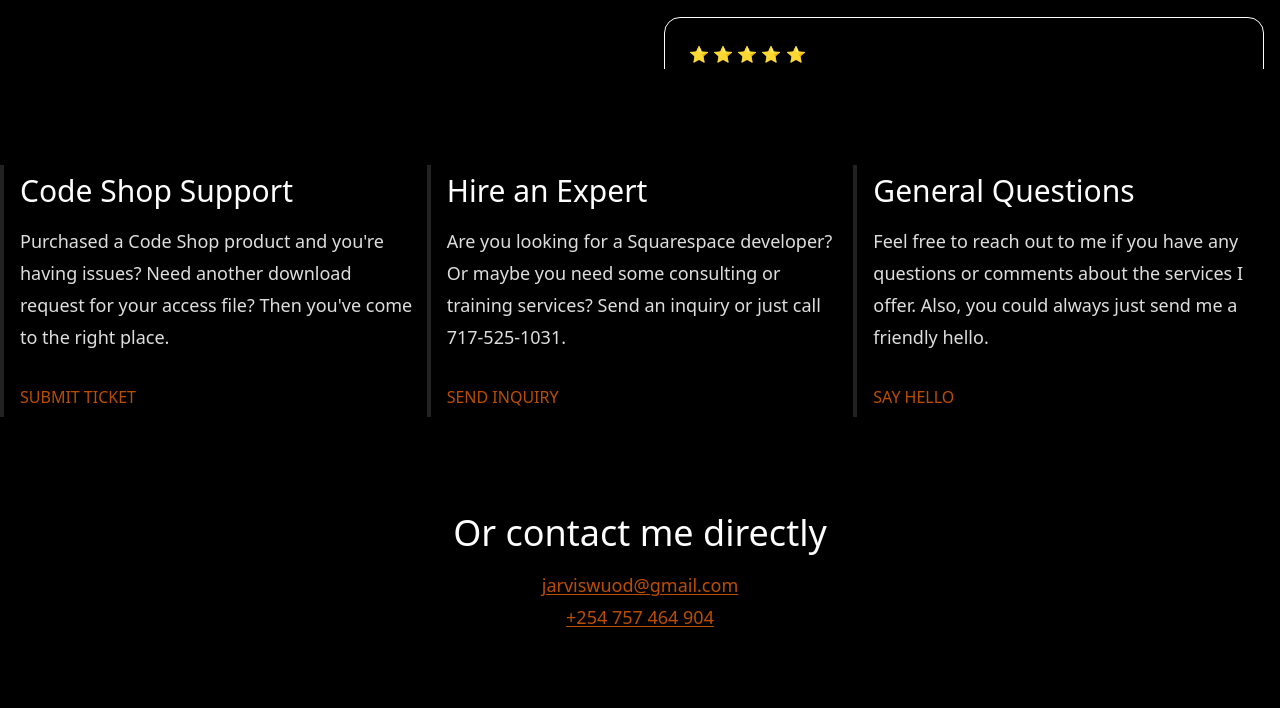
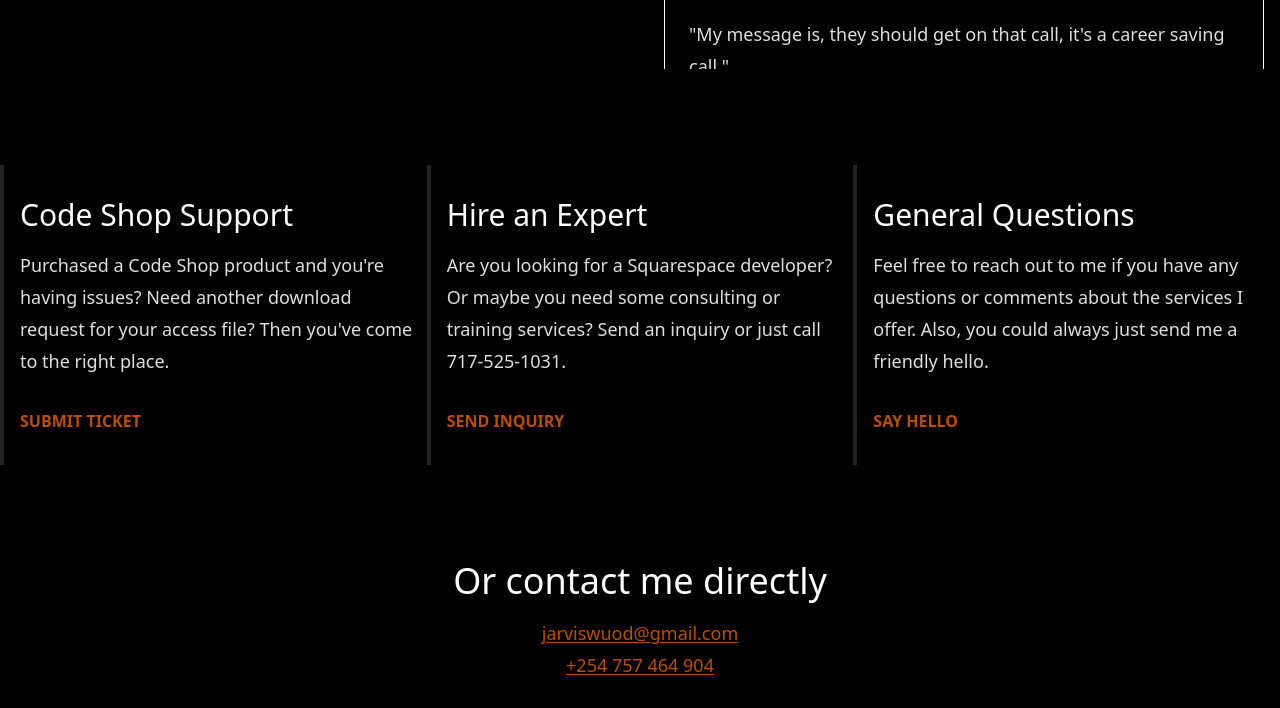
Before and after one commit to jarviswuod/jarvisWuodWebsite, a Django app: page /contact/ in a window 1280 px wide. Shown: the part 1952-2660 px from the top of the page. Run offline with Django 5.2, Linux system fonts and the light colour scheme.

Commit message:
Updated contact page

```diff
--- a/templates/contact.html
+++ b/templates/contact.html
@@ -35,9 +35,8 @@
           <p class="mb-4">⭐ ⭐ ⭐ ⭐ ⭐</p>
 
           <p class="text-lg/8 text-[#dedede] mb-8">
-            "Jarvis has a way of dissecting down to the very heart of your
-            troubles. Having a call with him cleanses your thoughts and
-            redirects you to what needs to be done"
+            "Take that step today. One thing I can assure you of is this will be
+            a profitable step for you "
           </p>
           <div class="grid grid-cols-[auto_1fr] items-center gap-4 gap-y-2">
             <div class="max-w-12 overflow-hidden rounded-full">
@@ -53,9 +52,8 @@
           <p class="mb-4">⭐ ⭐ ⭐ ⭐ ⭐</p>
 
           <p class="text-lg/8 text-[#dedede] mb-8">
-            "Jarvis has a way of dissecting down to the very heart of your
-            troubles. Having a call with him cleanses your thoughts and
-            redirects you to what needs to be done"
+            "I recommend everyone to enroll because the host is friendly and a
+            good mentor "
           </p>
           <div class="grid grid-cols-[auto_1fr] items-center gap-4 gap-y-2">
             <div class="max-w-12 overflow-hidden rounded-full">
@@ -67,14 +65,12 @@
             </div>
           </div>
         </li>
-
         <li class="border-1 rounded-2xl p-6">
           <p class="mb-4">⭐ ⭐ ⭐ ⭐ ⭐</p>
 
           <p class="text-lg/8 text-[#dedede] mb-8">
-            "Jarvis has a way of dissecting down to the very heart of your
-            troubles. Having a call with him cleanses your thoughts and
-            redirects you to what needs to be done"
+            "My message is, they should get on that call, it's a career saving
+            call "
           </p>
           <div class="grid grid-cols-[auto_1fr] items-center gap-4 gap-y-2">
             <div class="max-w-12 overflow-hidden rounded-full">
@@ -86,14 +82,13 @@
             </div>
           </div>
         </li>
-
         <li class="border-1 rounded-2xl p-6">
           <p class="mb-4">⭐ ⭐ ⭐ ⭐ ⭐</p>
 
           <p class="text-lg/8 text-[#dedede] mb-8">
-            "Jarvis has a way of dissecting down to the very heart of your
-            troubles. Having a call with him cleanses your thoughts and
-            redirects you to what needs to be done"
+            "Get on board, the right mentorship is the path to success.
+            Sometime, all you need is someone who had gone through what you are
+            going through..."
           </p>
           <div class="grid grid-cols-[auto_1fr] items-center gap-4 gap-y-2">
             <div class="max-w-12 overflow-hidden rounded-full">
@@ -114,7 +109,7 @@
   <div class="max-w-[1280px] mx-auto relative">
     <ul class="mb-8 grid grid-cols-3">
       <li
-        class="pl-4 p-2 border-l-4 border-[#222] hover:border-amber-700 duration-500 transform-all"
+        class="pl-4 p-2 py-8 border-l-4 border-[#222] hover:border-amber-700 duration-500 transform-all cursor-pointer"
       >
         <h3 class="text-3xl text-[#fefefe] font-medium mb-4">
           Code Shop Support
@@ -125,7 +120,9 @@
           place.
         </p>
 
-        <a class="text-amber-700 uppercase" href="#">Submit Ticket</a>
+        <button class="text-amber-700 uppercase font-semibold">
+          Submit Ticket
+        </button>
 
         <div class="hidden">
           <div
@@ -407,7 +404,7 @@
       </li>
 
       <li
-        class="pl-4 p-2 border-l-4 border-[#222] hover:border-amber-700 duration-500 transform-all"
+        class="pl-4 p-2 py-8 border-l-4 border-[#222] hover:border-amber-700 duration-500 transform-all cursor-pointer"
       >
         <h3 class="text-3xl text-[#fefefe] font-medium mb-4">Hire an Expert</h3>
         <p class="text-lg/8 text-[#dedede] mb-8">
@@ -416,11 +413,13 @@
           717-525-1031.
         </p>
 
-        <a class="text-amber-700 uppercase" href="#">Send Inquiry</a>
+        <button class="text-amber-700 uppercase font-semibold">
+          Send Inquiry
+        </button>
       </li>
 
       <li
-        class="pl-4 p-2 border-l-4 border-[#222] hover:border-amber-700 duration-500 transform-all"
+        class="pl-4 p-2 py-8 border-l-4 border-[#222] hover:border-amber-700 duration-500 transform-all cursor-pointer"
       >
         <h3 class="text-3xl text-[#fefefe] font-medium mb-4">
           General Questions
@@ -431,7 +430,9 @@
           friendly hello.
         </p>
 
-        <a class="text-amber-700 uppercase" href="#">Say Hello</a>
+        <button class="text-amber-700 uppercase font-semibold">
+          Say Hello
+        </button>
       </li>
 
       <li class="col-span-3 self-center justify-self-center my-24">
```
